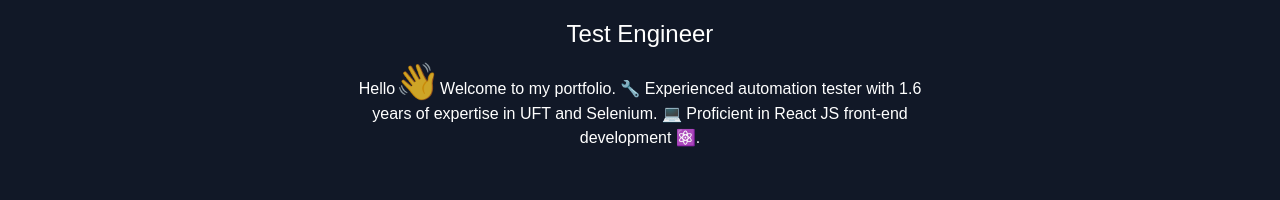
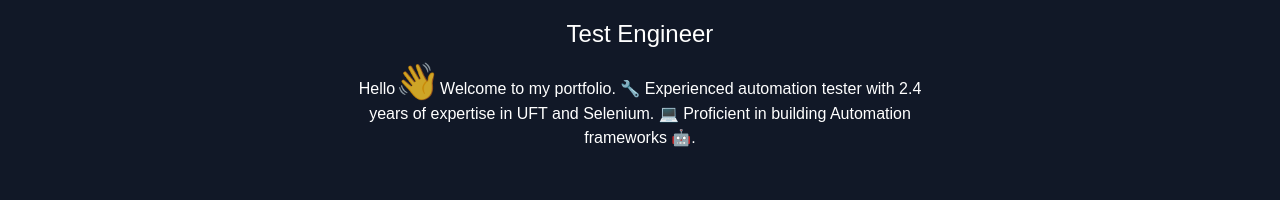
Before and after one commit to KiranRegalla/portfolio-kiran, a React (Create React App) app: page / in a window 1280 px wide. Shown: the part 130-330 px from the top of the page. Built offline with nearby package versions, Linux system fonts and the light colour scheme; the HTML template or start-up script is replaced by a standard one.

Commit message:
Update Experiance1
frame work logo

```diff
--- a/src/Components/Hero.jsx
+++ b/src/Components/Hero.jsx
@@ -36,8 +36,8 @@
     <p className='max-w-xl font-light text-gray-450'>Hello
         <span className='animate-pulse text-4xl'>👋</span>
         Welcome to my portfolio.
-        🔧 Experienced automation tester with 1.6 years of expertise in UFT and Selenium.
-        💻 Proficient in React JS front-end development ⚛️.
+        🔧 Experienced automation tester with 2.4 years of expertise in UFT and Selenium.
+        💻 Proficient in building Automation frameworks 🤖.
     </p>
     {/* social icons*/}
     <div className='flex justify-evenly py-8 lg:py-16 text-3xl w-full md:w-1/3'>
```
